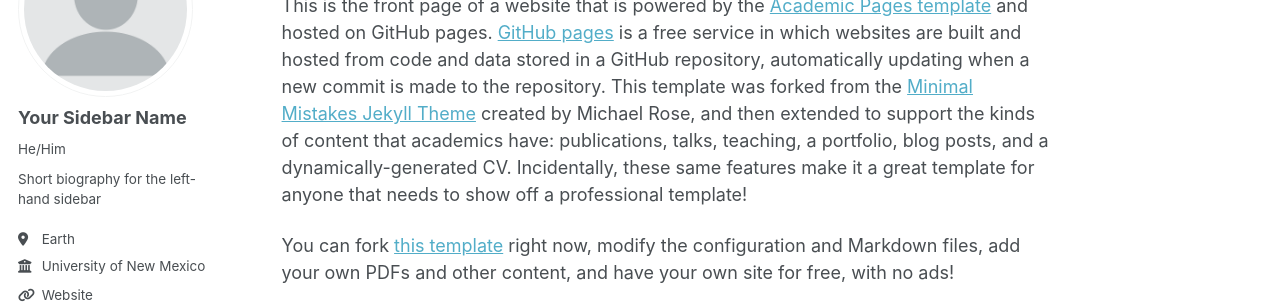
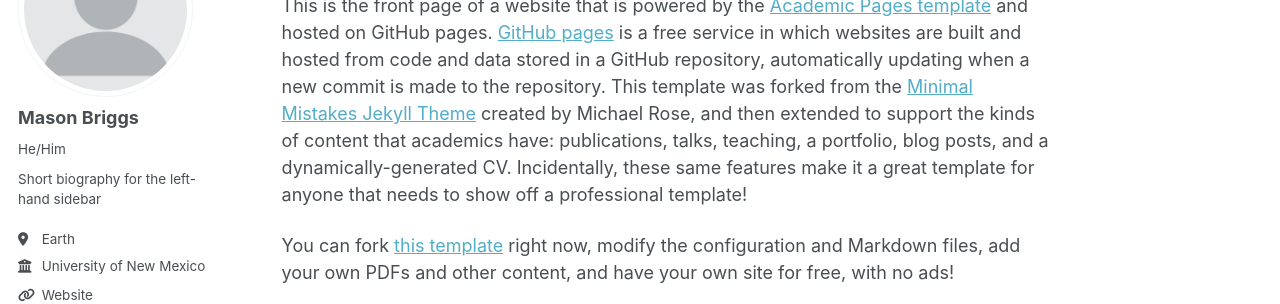
Before and after one commit to Brigelsbie/brigelsbie.github.io, a Jekyll site: the page built from _pages/about.md, in a window 1280 px wide. Shown: the part 179-483 px from the top of the page. Built offline with Jekyll 4.4.1, drawn with Linux system fonts in a browser that asks for light colours; some web fonts are replaced; a script bundle is joined from its source files by our own code; library files that are not in the unit come from our copies.

Commit message:
Update _config.yml

```diff
--- a/_config.yml
+++ b/_config.yml
@@ -12,7 +12,7 @@
 title                    : "Mason Briggs / Personal Website"
 title_separator          : "-"
 name                     : &name "Mason Briggs"
-description              : &description "Mason Briggs' academic portfolio"   # Update this with a general description of your site, this is the default if not overridden by a page
+description              : &description "Mason Briggs' Academic Portfolio"   # Update this with a general description of your site, this is the default if not overridden by a page
 url                      : "https://github.com/Brigelsbie/masonbriggs.github.io" # The base hostname & protocol for your site e.g. "https://[your GitHub username].github.io",
                                                            # or if you already have some other page hosted on Github then use "https://[your GitHub username].github.io/[Your Repo Name]"
 baseurl                  : "" # the subpath of your site, e.g. "/blog"
@@ -24,7 +24,7 @@
 author:
   # Biographic information
   avatar           : "profile.png"
-  name             : "Your Sidebar Name"
+  name             : "Mason Briggs"
   pronouns         : "He/Him"
   bio              : "Short biography for the left-hand sidebar"
   location         : "Earth"
```
